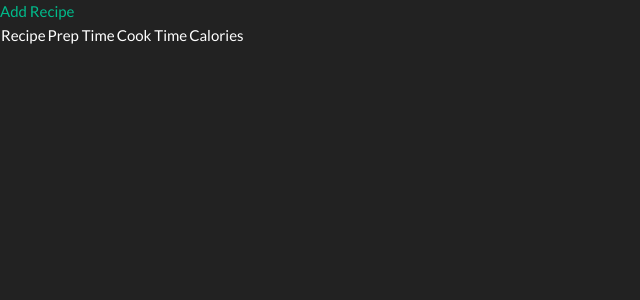
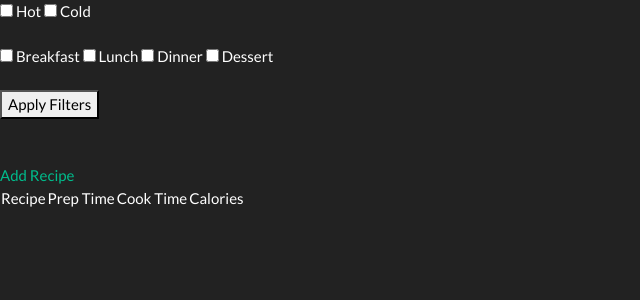
Before and after one commit to gbernich/flask_cookbook, a Flask app: page / in a window 1280 px wide. Shown: the top 300 px of the page, without its empty margins (0-640 px from the left). Run offline with Flask 2, Linux system fonts and the light colour scheme; data that the repository does not hold is empty; some libraries are stand-ins or nearby versions.

Commit message:
Added ability to filter by hot or cold and by meal type.

```diff
--- a/app.py
+++ b/app.py
@@ -298,10 +298,67 @@ class RecipeLog(db.Model):
 #       self.club = club
 #       self.student = student
 
-@app.route('/')
+@app.route('/', methods = ['GET', 'POST'])
 def show_all():
-    recipes = Recipe.query.all()
-    return render_template('index.html', recipes = recipes )
+    if (request.method == 'GET'):
+        # Show all recipes
+        recipes = Recipe.query.all()
+
+        filters = {'hot_cold_hot':'', 'hot_cold_cold':'', \
+                   'meal_type_breakfast':'', 'meal_type_lunch':'', \
+                   'meal_type_dinner':'', 'meal_type_dessert':''}
+
+        return render_template('index.html', recipes = recipes, filters = filters)
+
+    else:
+        # Filter based on form inputs
+        filters = {'hot_cold_hot':'', 'hot_cold_cold':'', \
+                   'meal_type_breakfast':'', 'meal_type_lunch':'', \
+                   'meal_type_dinner':'', 'meal_type_dessert':''}
+
+        # Create query based on filters
+        hot_cold = []
+        if ('hot_cold_hot' in request.form):
+            hot_cold.append("(Recipe.hot_cold == 'HOT')")
+            filters['hot_cold_hot'] = 'checked'
+        if ('hot_cold_cold' in request.form):
+            hot_cold.append("(Recipe.hot_cold == 'COLD')")
+            filters['hot_cold_cold'] = 'checked'
+
+        meal_type = []
+        if ('meal_type_breakfast' in request.form):
+            meal_type.append("(Recipe.meal_type == 'BREAKFAST')")
+            filters['meal_type_breakfast'] = 'checked'
+        if ('meal_type_lunch' in request.form):
+            meal_type.append("(Recipe.meal_type == 'LUNCH')")
+            filters['meal_type_lunch'] = 'checked'
+        if ('meal_type_dinner' in request.form):
+            meal_type.append("(Recipe.meal_type == 'DINNER')")
+            filters['meal_type_dinner'] = 'checked'
+        if ('meal_type_dessert' in request.form):
+            meal_type.append("(Recipe.meal_type == 'DESSERT')")
+            filters['meal_type_dessert'] = 'checked'
+
+        criteria = ''
+        if (len(hot_cold) > 0):
+            recipes = Recipe.query.filter(eval(' | '.join(hot_cold)))
+            if (len(meal_type) > 0):
+                recipes = recipes.filter(eval(' | '.join(meal_type)))
+
+        elif (len(meal_type) > 0):
+            recipes = Recipe.query.filter(eval(' | '.join(meal_type)))
+
+        else:
+            # no filters selected, show all
+            recipes = Recipe.query.all()
+
+        #recipes = Recipe.query.filter(eval(' | '.join(hot_cold))).filter(eval(' | '.join(meal_type)))
+
+        # q = session.query(User).filter(User.name == 'fred')
+
+        return render_template('index.html', recipes = recipes, filters = filters)
+
+
 
 @app.route('/display')
 def display():
@@ -437,29 +494,6 @@ def edit():
     recipe     = Recipe.query.get(id)
     return render_template('editRecipe.html', recipe = recipe)
 
-# @app.route('/new', methods = ['GET', 'POST'])
-# def new():
-#    if request.method == 'POST':
-#       if not request.form['name'] or not request.form['city'] or not request.form['addr']:
-#          flash('Please enter all the fields', 'error')
-#       else:
-#          student = students(request.form['name'], request.form['city'], request.form['addr'], request.form['pin'])
-
-#          tmpClubs = []
-#          for newclub in request.form['clubs'].split(', '):
-#             club = studentclubs(newclub, student)
-#             tmpClubs.append(club)
-#          student.clubs.extend(tmpClubs)
-
-#          db.session.add(student)
-#          db.session.add_all(tmpClubs)
-#          db.session.add(student)
-#          db.session.commit()
-
-#          flash('Record was successfully added')
-#          return redirect(url_for('show_all'))
-#    return render_template('new.html')
-
 if __name__ == '__main__':
    db.create_all()
    app.run(debug = True, host = '0.0.0.0')
--- a/templates/index.html
+++ b/templates/index.html
@@ -79,38 +79,36 @@ function updateTable() {
 
 </script>  -->
 </head>
-<!-- <body style="margin-left:0; padding:10">
-	<h3>Meal Categories</h3>
+<body style="margin-left:0; padding:10">
+<!-- 	<h3>Meal Categories</h3>
 	<table>
-	<tr><td><input name="hot_cold"            type="checkbox" value="hot_cold='HOT'"           onclick="updateTable();"/>Hot</td>
-	    <td><input name="hot_cold"            type="checkbox" value="hot_cold='COLD'"          onclick="updateTable();"/>Cold</td></tr>
+	<tr><td><input name="hot_cold" type="checkbox" value="hot_cold='HOT'"/>Hot</td>
+	    <td><input name="hot_cold" type="checkbox" value="hot_cold='COLD'"          onclick="updateTable();"/>Cold</td></tr>
 	<tr><td><input name="meal_type"           type="checkbox" value="meal_type='BREAKFAST'"    onclick="updateTable();"/>Breakfast</td>
 	    <td><input name="meal_type"           type="checkbox" value="meal_type='LUNCH'"        onclick="updateTable();"/>Lunch</td>
 	    <td><input name="meal_type"           type="checkbox" value="meal_type='DINNER'"       onclick="updateTable();"/>Dinner</td>
 	    <td><input name="meal_type"           type="checkbox" value="meal_type='DESSERT'"      onclick="updateTable();"/>Dessert</td></tr>
-	</table>
+	</table> -->
+<form method="post" action="">
 
-<?php
-    include 'util.php';
+	<input type="checkbox" name="hot_cold_hot" {{ filters['hot_cold_hot'] }} /> <span>Hot</span>
+	<input type="checkbox" name="hot_cold_cold" {{ filters['hot_cold_cold'] }} /> <span>Cold</span><br><br>
 
-    // Create connection
-    $conn = connect();
+	<input type="checkbox" name="meal_type_breakfast" {{ filters['meal_type_breakfast'] }} /> <span>Breakfast</span>
+	<input type="checkbox" name="meal_type_lunch"     {{ filters['meal_type_lunch'] }} /> <span>Lunch</span>
+	<input type="checkbox" name="meal_type_dinner"    {{ filters['meal_type_dinner'] }} /> <span>Dinner</span>
+	<input type="checkbox" name="meal_type_dessert"   {{ filters['meal_type_dessert'] }} /> <span>Dessert</span><br><br>
 
-    // Check connection
-    if ($conn->connect_error) {
-        die("Connection failed: " . $conn->connect_error);
-    }
+    <button type="submit" name="submit">Apply Filters</button>
+</form>
 
-    // Get checkboxes
-    display_compliance_checkboxes($conn);
-    display_ingredient_checkboxes($conn);
-
-    $conn->close();
-?>
-
-<br></br> -->
+<br><br>
 
 <a target="_blank" href="{{ url_for('.add') }}">Add Recipe</a><br>
+
+<div>
+
+</div>
 
 <div id="recipeTable">
     <table>
```
